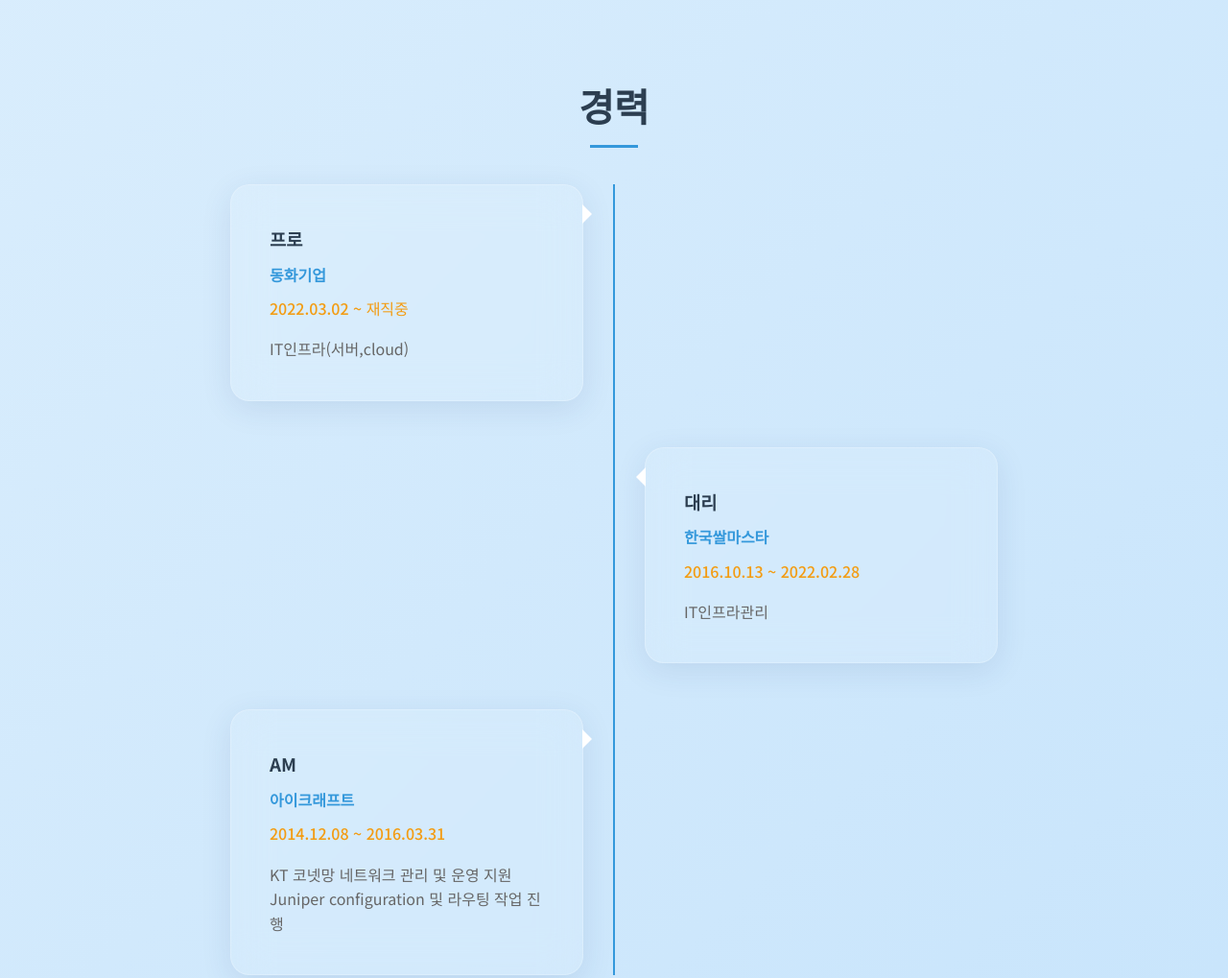
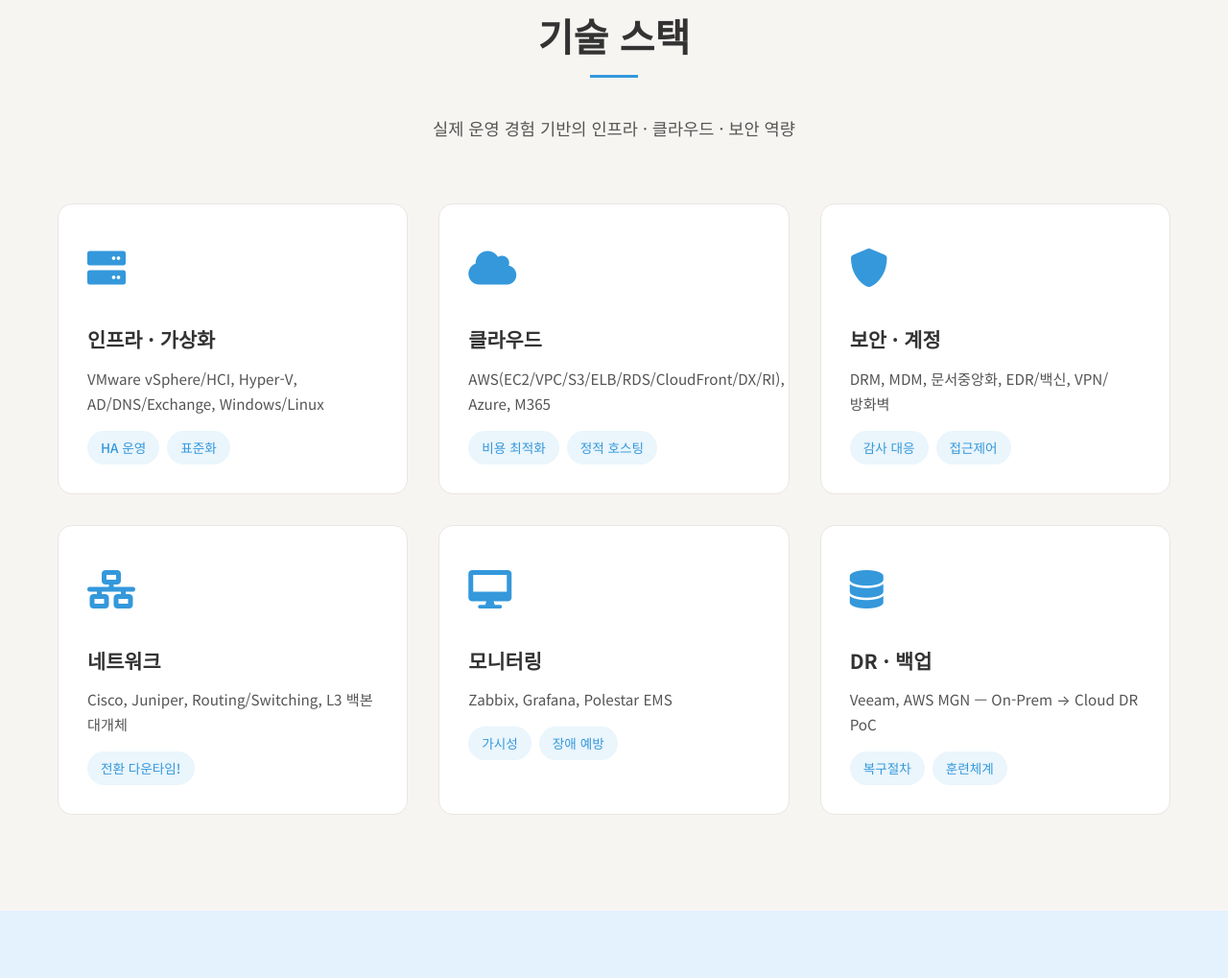
Before and after one commit to ddooming-papa/yh_-_v1, a plain HTML site: page index.html in a window 1280 px wide. Shown: the part 1497-2516 px from the top of the page at 96% size. Drawn offline with nearby package versions, Linux system fonts and the light colour scheme.

Commit message:
feat: Refine UI for Skills and Experience sections

```diff
--- a/index.html
+++ b/index.html
@@ -63,12 +63,17 @@
                     <h3>안녕하세요!</h3>
                     <p id="typed-intro"></p>
                 </div>
-                <div class="skills">
-                    <h3>기술 스택</h3>
-                    <div class="skills-grid" id="skillsGrid">
-                        <!-- 기술 스택이 동적으로 여기에 추가됩니다. -->
-                    </div>
-                </div>
+            </div>
+        </div>
+    </section>
+
+    <!-- 기술 스택 섹션 -->
+    <section id="skills" class="skills">
+        <div class="container">
+            <h2 class="section-title">기술 스택</h2>
+            <p class="section-subtitle">실제 운영 경험 기반의 인프라 · 클라우드 · 보안 역량</p>
+            <div class="skills-grid" id="skillsGrid">
+                <!-- 기술 스택이 동적으로 여기에 추가됩니다. -->
             </div>
         </div>
     </section>
@@ -205,6 +210,7 @@
                 <button class="admin-tab-button active" onclick="openAdminTab(event, 'profileAdmin')">프로필</button>
                 <button class="admin-tab-button" onclick="openAdminTab(event, 'projectAdmin')">프로젝트</button>
                 <button class="admin-tab-button" onclick="openAdminTab(event, 'aboutAdmin')">소개</button>
+                <button class="admin-tab-button" onclick="openAdminTab(event, 'skillsAdmin')">기술 스택</button>
                 <button class="admin-tab-button" onclick="openAdminTab(event, 'experienceAdmin')">경력</button>
                 <button class="admin-tab-button" onclick="openAdminTab(event, 'contactAdmin')">연락처</button>
             </div>
@@ -242,17 +248,26 @@
                 <textarea id="aboutText1" placeholder="첫 번째 소개 문단" rows="3"></textarea>
                 <textarea id="aboutText2" placeholder="두 번째 소개 문단" rows="3"></textarea>
                 <button onclick="saveAboutContent()">소개 내용 저장</button>
+            </div>
 
-                <hr style="margin: 2rem 0;">
+            <div id="skillsAdmin" class="admin-tab-content">
+                <h4 style="color: var(--text-primary); margin-bottom: 1rem;">기술 스택 관리</h4>
+                <div style="margin-bottom: 20px;">
+                    <label for="newSkillName">기술 이름</label>
+                    <input type="text" id="newSkillName" placeholder="예: 인프라 · 가상화">
 
-                <h4 style="color: var(--text-primary); margin-bottom: 1rem;">기술 스택 관리</h4>
-                <div id="adminSkillsList">
-                    <!-- 관리자 기술 스택 목록이 여기에 표시됩니다. -->
+                    <label for="newSkillDescription">설명</label>
+                    <textarea id="newSkillDescription" placeholder="예: VMware vSphere/HCI, Hyper-V..."></textarea>
+
+                    <label for="newSkillTags">태그 (쉼표로 구분)</label>
+                    <input type="text" id="newSkillTags" placeholder="예: HA 운영, 표준화">
+
+                    <label for="newSkillIcon">Font Awesome 아이콘</label>
+                    <input type="text" id="newSkillIcon" placeholder="예: fas fa-server">
+                    <button type="button" onclick="addSkill()" class="btn btn-primary" style="margin-top: 1rem;">기술 추가</button>
                 </div>
-                <div style="display: flex; gap: 10px; margin-top: 1rem;">
-                    <input type="text" id="newSkillName" placeholder="기술 이름 (예: HTML5)" style="flex-grow: 1;">
-                    <input type="text" id="newSkillIcon" placeholder="Font Awesome 아이콘 (예: fab fa-html5)" style="flex-grow: 1;">
-                    <button onclick="addSkill()">추가</button>
+                <div id="adminSkillsList" class="admin-item-list">
+                    <!-- 기존 스킬 목록이 여기에 동적으로 추가됩니다 -->
                 </div>
             </div>
 
--- a/script.js
+++ b/script.js
@@ -544,12 +544,48 @@ let skillsData = [];
 function loadSkills() {
     const savedSkills = localStorage.getItem('portfolioSkills');
     skillsData = savedSkills ? JSON.parse(savedSkills) : [
-        { id: 1, name: "HTML5", icon: "fab fa-html5" },
-        { id: 2, name: "CSS3", icon: "fab fa-css3-alt" },
-        { id: 3, name: "JavaScript", icon: "fab fa-js" },
-        { id: 4, name: "React", icon: "fab fa-react" },
-        { id: 5, name: "Node.js", icon: "fab fa-node-js" },
-        { id: 6, name: "Git", icon: "fab fa-git-alt" }
+        {
+            id: 1,
+            title: "인프라 · 가상화",
+            description: "VMware vSphere/HCI, Hyper-V, AD/DNS/Exchange, Windows/Linux",
+            tags: ["HA 운영", "표준화"],
+            icon: "fas fa-server"
+        },
+        {
+            id: 2,
+            title: "클라우드",
+            description: "AWS(EC2/VPC/S3/ELB/RDS/CloudFront/DX/RI), Azure, M365",
+            tags: ["비용 최적화", "정적 호스팅"],
+            icon: "fas fa-cloud"
+        },
+        {
+            id: 3,
+            title: "보안 · 계정",
+            description: "DRM, MDM, 문서중앙화, EDR/백신, VPN/방화벽",
+            tags: ["감사 대응", "접근제어"],
+            icon: "fas fa-shield-alt"
+        },
+        {
+            id: 4,
+            title: "네트워크",
+            description: "Cisco, Juniper, Routing/Switching, L3 백본 대개체",
+            tags: ["전환 다운타임!"],
+            icon: "fas fa-network-wired"
+        },
+        {
+            id: 5,
+            title: "모니터링",
+            description: "Zabbix, Grafana, Polestar EMS",
+            tags: ["가시성", "장애 예방"],
+            icon: "fas fa-desktop"
+        },
+        {
+            id: 6,
+            title: "DR · 백업",
+            description: "Veeam, AWS MGN — On-Prem → Cloud DR PoC",
+            tags: ["복구절차", "훈련체계"],
+            icon: "fas fa-database"
+        }
     ];
     renderSkills();
     renderAdminSkillsList();
@@ -567,8 +603,16 @@ function renderSkills() {
         const skillItem = document.createElement('div');
         skillItem.className = 'skill-item';
         skillItem.innerHTML = `
-            <i class="${skill.icon}"></i>
-            <span>${skill.name}</span>
+            <div class="skill-icon-container">
+                <i class="${skill.icon}"></i>
+            </div>
+            <div class="skill-content">
+                <h3>${skill.title}</h3>
+                <p>${skill.description}</p>
+                <div class="skill-tags">
+                    ${skill.tags.map(tag => `<span>${tag}</span>`).join('')}
+                </div>
+            </div>
         `;
         skillsGrid.appendChild(skillItem);
     });
@@ -585,7 +629,7 @@ function renderAdminSkillsList() {
         skillItem.innerHTML = `
             <div>
                 <i class="${skill.icon}" style="margin-right: 10px;"></i>
-                <span>${skill.name}</span>
+                <span>${skill.title}</span>
             </div>
             <div>
                 <button onclick="editSkill(${skill.id})" class="btn btn-small" style="margin-right: 5px;">수정</button>
@@ -597,19 +641,26 @@ function renderAdminSkillsList() {
 }
 
 function addSkill() {
-    const nameInput = document.getElementById('newSkillName');
+    const titleInput = document.getElementById('newSkillName');
+    const descriptionInput = document.getElementById('newSkillDescription');
+    const tagsInput = document.getElementById('newSkillTags');
     const iconInput = document.getElementById('newSkillIcon');
-    const name = nameInput.value.trim();
+
+    const title = titleInput.value.trim();
+    const description = descriptionInput.value.trim();
+    const tags = tagsInput.value.trim();
     const icon = iconInput.value.trim();
 
-    if (!name || !icon) {
-        alert('기술 이름과 아이콘을 모두 입력해주세요.');
+    if (!title || !description || !tags || !icon) {
+        alert('모든 필드를 입력해주세요.');
         return;
     }
 
     const newSkill = {
         id: Date.now(),
-        name,
+        title,
+        description,
+        tags: tags.split(',').map(t => t.trim()),
         icon
     };
 
@@ -618,7 +669,9 @@ function addSkill() {
     renderSkills();
     renderAdminSkillsList();
 
-    nameInput.value = '';
+    titleInput.value = '';
+    descriptionInput.value = '';
+    tagsInput.value = '';
     iconInput.value = '';
 }
 
@@ -635,25 +688,37 @@ function editSkill(id) {
     const skillToEdit = skillsData.find(skill => skill.id === id);
     if (!skillToEdit) return;
 
-    const newName = prompt('새로운 기술 이름을 입력하세요:', skillToEdit.name);
-    if (newName === null) return; // 사용자가 취소한 경우
+    const newTitle = prompt('새로운 기술 이름을 입력하세요:', skillToEdit.title);
+    if (newTitle === null) return;
+
+    const newDescription = prompt('새로운 설명을 입력하세요:', skillToEdit.description);
+    if (newDescription === null) return;
+
+    const newTags = prompt('새로운 태그를 입력하세요 (쉼표로 구분):', skillToEdit.tags.join(', '));
+    if (newTags === null) return;
 
     const newIcon = prompt('새로운 Font Awesome 아이콘 클래스를 입력하세요:', skillToEdit.icon);
-    if (newIcon === null) return; // 사용자가 취소한 경우
+    if (newIcon === null) return;
 
-    updateSkill(id, newName.trim(), newIcon.trim());
+    updateSkill(id, newTitle.trim(), newDescription.trim(), newTags.trim(), newIcon.trim());
 }
 
-function updateSkill(id, name, icon) {
+function updateSkill(id, title, description, tags, icon) {
     const skillIndex = skillsData.findIndex(skill => skill.id === id);
     if (skillIndex === -1) return;
 
-    if (!name || !icon) {
-        alert('기술 이름과 아이콘은 비워둘 수 없습니다.');
+    if (!title || !description || !tags || !icon) {
+        alert('모든 필드는 비워둘 수 없습니다.');
         return;
     }
 
-    skillsData[skillIndex] = { ...skillsData[skillIndex], name, icon };
+    skillsData[skillIndex] = {
+        ...skillsData[skillIndex],
+        title,
+        description,
+        tags: tags.split(',').map(t => t.trim()),
+        icon
+    };
     saveSkills();
     renderSkills();
     renderAdminSkillsList();
--- a/styles.css
+++ b/styles.css
@@ -21,6 +21,16 @@
     --blue-light: #e3f2fd;
     --blue-medium: #2196f3;
     --blue-dark: #1976d2;
+    --bg-light: #f8f9fa;
+    --primary-color: #3498db;
+    --blue-lightest: #eaf4ff; /* Keep this for skills background */
+
+    /* New colors for the skills section */
+    --bg-warm-gray: #f7f5f2;
+    --border-warm-gray: #e8e6e3;
+    --text-dark-gray: #333333;
+    --text-medium-gray: #555555;
+    --bg-pastel-blue: #e3f2fd; /* New color for experience section background */
 }
 
 body {
@@ -411,15 +421,36 @@ section {
     opacity: 0.5;
 }
 
+#about .section-title {
+    text-align: center;
+}
+
+#about .section-title::after {
+    content: '';
+    position: absolute;
+    bottom: 0;
+    left: 50%;
+    transform: translateX(-50%);
+    width: 60px;
+    height: 4px;
+    background-color: var(--blue-medium);
+    border-radius: 2px;
+}
+
 .about-content {
-    display: grid;
-    grid-template-columns: 1fr 1fr;
-    gap: 4rem;
-    align-items: start;
+    display: block;
+    max-width: 800px;
+    margin: 3rem auto 0;
+    padding: 2rem;
+    background: rgba(255, 255, 255, 0.6);
+    backdrop-filter: blur(5px);
+    border-radius: var(--border-radius);
+    border: 1px solid var(--glass-border);
 }
 
 .about-text h3 {
-    font-size: 1.8rem;
+    font-size: 2rem;
+    font-weight: 700;
     margin-bottom: 1rem;
     color: #2c3e50;
 }
@@ -437,72 +468,92 @@ section {
     color: #2c3e50;
 }
 
-.skills-grid {
+/* 기술 스택 섹션 */
+#skills {
+    background-color: var(--bg-warm-gray); /* Warm Gray background */
+    padding: 100px 0;
+}
+
+#skills .section-title,
+#skills .section-subtitle {
+    color: var(--text-dark-gray); /* Dark text */
+    text-align: center;
+}
+
+#skills .section-subtitle {
+    margin-bottom: 4rem;
+    font-size: 1.1rem;
+    color: var(--text-medium-gray); /* Lighter dark text */
+}
+
+#skills .skills-grid {
     display: grid;
-    grid-template-columns: repeat(3, 1fr);
-    gap: 1rem;
+    grid-template-columns: repeat(auto-fit, minmax(320px, 1fr));
+    gap: 2rem;
 }
 
 .skill-item {
+    background: #ffffff; /* White card background */
+    border: 1px solid var(--border-warm-gray); /* Add subtle border */
+    border-radius: 15px; /* Add border-radius back */
+    padding: 30px; /* Add padding back */
+    transition: all 0.3s ease; /* Add transition back */
+    text-align: left;
     display: flex;
     flex-direction: column;
-    align-items: center;
-    padding: 2rem;
-    background: var(--glass-bg);
-    backdrop-filter: blur(20px);
-    -webkit-backdrop-filter: blur(20px);
-    border-radius: var(--border-radius);
-    border: 1px solid var(--glass-border);
-    box-shadow: var(--shadow-soft);
-    transition: var(--transition);
-    position: relative;
-    overflow: hidden;
-}
-
-.skill-item::before {
-    content: '';
-    position: absolute;
-    top: 0;
-    left: 0;
-    right: 0;
-    bottom: 0;
-    background: var(--accent-gradient);
-    opacity: 0;
-    transition: var(--transition);
-    z-index: -1;
+    gap: 15px;
 }
 
 .skill-item:hover {
-    transform: translateY(-10px) scale(1.05);
-    box-shadow: var(--shadow-hover);
-}
-
-.skill-item:hover::before {
-    opacity: 0.1;
-}
-
-.skill-item i {
-    font-size: 3rem;
-    margin-bottom: 1rem;
-    background: var(--primary-gradient);
-    -webkit-background-clip: text;
-    -webkit-text-fill-color: transparent;
-    background-clip: text;
-    transition: var(--transition);
-}
-
-.skill-item:hover i {
-    transform: scale(1.2) rotate(5deg);
-    filter: drop-shadow(0 0 10px rgba(102, 126, 234, 0.3));
-}
-
-.skill-item span {
-    font-weight: 600;
-    color: var(--text-primary);
-    font-size: 1.1rem;
-}
+    transform: translateY(-5px); /* Subtle lift effect */
+    box-shadow: 0 10px 20px rgba(0, 0, 0, 0.07); /* Subtle shadow */
+    border-color: var(--primary-color);
+}
+
+.skill-icon-container {
+    font-size: 2.5rem;
+    color: var(--primary-color);
+    margin-bottom: 10px;
+}
+
+.skill-content h3 {
+    margin: 0 0 10px;
+    font-size: 1.3rem;
+    color: var(--text-dark-gray); /* Dark text */
+}
+
+.skill-content p {
+    margin: 0 0 15px;
+    color: var(--text-medium-gray); /* Lighter dark text */
+    font-size: 0.95rem;
+    line-height: 1.7;
+    word-break: keep-all;
+    flex-grow: 1;
+}
+
+.skill-tags {
+    display: flex;
+    flex-wrap: wrap;
+    gap: 8px;
+    margin-top: auto; /* Push tags to the bottom */
+}
+
+.skill-tags span {
+    background-color: rgba(52, 152, 219, 0.1);
+    color: var(--primary-color);
+    padding: 6px 14px;
+    border-radius: 20px;
+    font-size: 0.85rem;
+    font-weight: 500;
+}
+
 
 /* 경력 섹션 */
+#experience {
+    padding: 100px 0;
+    background-color: var(--bg-pastel-blue); /* Match skills section bg if needed or keep it light */
+}
+
 .timeline {
     position: relative;
     max-width: 800px;
@@ -515,8 +566,8 @@ section {
     left: 50%;
     top: 0;
     bottom: 0;
-    width: 2px;
-    background: #3498db;
+    width: 3px;
+    background: #dceaf7; /* Lighter line color */
     transform: translateX(-50%);
 }
 
@@ -537,20 +588,18 @@ section {
 }
 
 .timeline-content {
-    background: var(--glass-bg);
-    backdrop-filter: blur(20px);
-    -webkit-backdrop-filter: blur(20px);
+    background: #ffffff;
     padding: 2.5rem;
     border-radius: var(--border-radius);
-    border: 1px solid var(--glass-border);
-    box-shadow: var(--shadow-soft);
+    border: 1px solid #eaf4ff;
+    box-shadow: 0 10px 25px rgba(0, 0, 0, 0.05), 0 5px 10px rgba(0, 0, 0, 0.02);
     position: relative;
     transition: var(--transition);
 }
 
 .timeline-content:hover {
     transform: translateY(-5px);
-    box-shadow: var(--shadow-hover);
+    box-shadow: 0 15px 30px rgba(0, 0, 0, 0.08), 0 8px 15px rgba(0, 0, 0, 0.04);
 }
 
 .timeline-content::before {
@@ -559,39 +608,42 @@ section {
     top: 20px;
     width: 0;
     height: 0;
-    border: 10px solid transparent;
+    border: 12px solid transparent;
 }
 
 .timeline-item:nth-child(odd) .timeline-content::before {
-    right: -20px;
-    border-left-color: white;
+    right: -24px;
+    border-left-color: #ffffff;
 }
 
 .timeline-item:nth-child(even) .timeline-content::before {
-    left: -20px;
-    border-right-color: white;
+    left: -24px;
+    border-right-color: #ffffff;
 }
 
 .timeline-content h3 {
-    color: #2c3e50;
+    color: var(--text-dark-gray);
     margin-bottom: 0.5rem;
+    font-size: 1.4rem;
 }
 
 .timeline-content h4 {
-    color: #3498db;
+    color: var(--primary-color);
     margin-bottom: 0.5rem;
+    font-size: 1.1rem;
+    font-weight: 500;
 }
 
 .timeline-content .date {
-    color: #f39c12;
+    color: #E67E22; /* Warm orange color for date */
     font-weight: 500;
     margin-bottom: 1rem;
     display: block;
 }
 
 .timeline-content p {
-    color: #666;
-    line-height: 1.6;
+    color: var(--text-medium-gray);
+    line-height: 1.7;
 }
 
 /* 프로젝트 섹션 */
@@ -1286,7 +1338,7 @@ html {
     padding: 8px 16px;
     border-radius: 25px;
     transition: var(--transition);
-    box-shadow: 0 5px 15px rgba(102, 126, 234, 0.3);
+    box-shadow: 0 5px 15px rgba(44, 62, 80, 0.3);
     display: flex;
     align-items: center;
     gap: 0.5rem;
@@ -1295,6 +1347,7 @@ html {
 .admin-link:hover {
     transform: translateY(-2px) scale(1.05);
     box-shadow: 0 10px 25px rgba(102, 126, 234, 0.4);
+    background: var(--accent-gradient);
 }
 
 /* 반응형 조정 */
```
